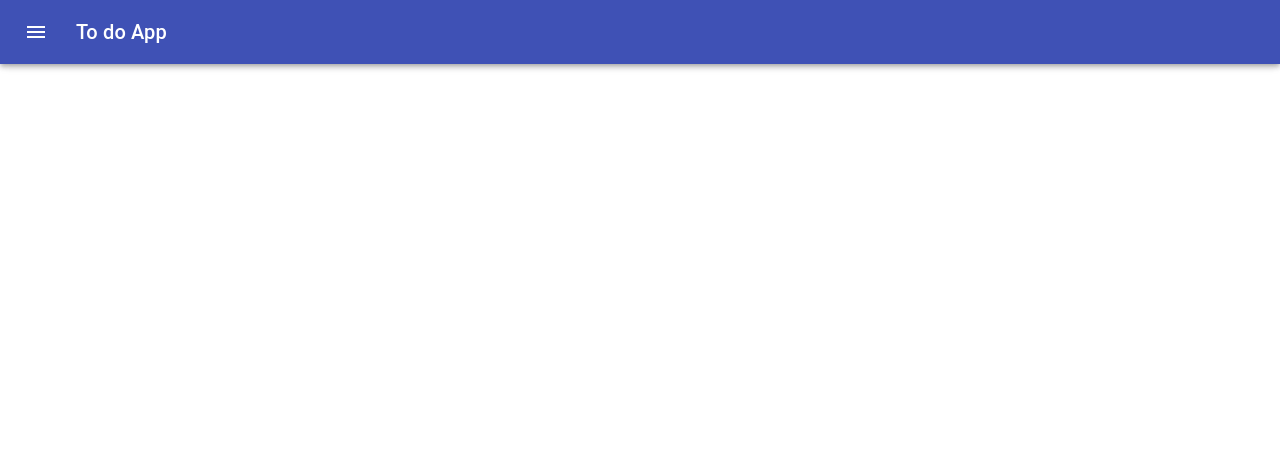
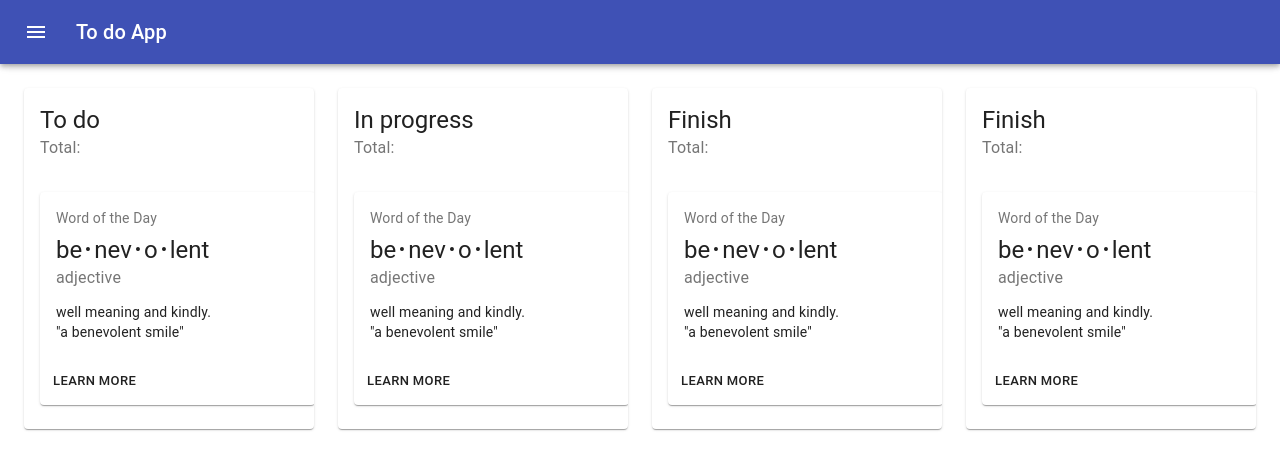
Before and after one commit to RafaelEstevam/to-do-app-lab-v, a React (Create React App) app: page /kanban in a window 1280 px wide. Shown: the top 470 px of the page. Built offline with nearby package versions, Linux system fonts and the light colour scheme.

Commit message:
Kanban view

```diff
--- a/src/components/header.component.js
+++ b/src/components/header.component.js
@@ -65,12 +65,12 @@
       </div>
       <Divider />
       <List>
-        <ListItem button onClick={() => {history.push("/dashboard")}}>
+        {/* <ListItem button onClick={() => {history.push("/dashboard")}}>
           <ListItemIcon>
             <InboxIcon />
           </ListItemIcon>
           <ListItemText primary={"Dashboard"} />
-        </ListItem>
+        </ListItem> */}
         <ListItem button onClick={() => {history.push("/kanban")}}>
           <ListItemIcon>
             <InboxIcon />
--- /dev/null
+++ b/src/components/task.card.component.js
@@ -0,0 +1,53 @@
+import React from 'react';
+import { makeStyles } from '@material-ui/core/styles';
+import Card from '@material-ui/core/Card';
+import CardActions from '@material-ui/core/CardActions';
+import CardContent from '@material-ui/core/CardContent';
+import Button from '@material-ui/core/Button';
+import Typography from '@material-ui/core/Typography';
+
+const useStyles = makeStyles({
+  root: {
+    minWidth: 275,
+  },
+  bullet: {
+    display: 'inline-block',
+    margin: '0 2px',
+    transform: 'scale(0.8)',
+  },
+  title: {
+    fontSize: 14,
+  },
+  pos: {
+    marginBottom: 12,
+  },
+});
+
+export default function TaskCard() {
+  const classes = useStyles();
+  const bull = <span className={classes.bullet}>•</span>;
+
+  return (
+    <Card className={classes.root}>
+      <CardContent>
+        <Typography className={classes.title} color="textSecondary" gutterBottom>
+          Word of the Day
+        </Typography>
+        <Typography variant="h5" component="h2">
+          be{bull}nev{bull}o{bull}lent
+        </Typography>
+        <Typography className={classes.pos} color="textSecondary">
+          adjective
+        </Typography>
+        <Typography variant="body2" component="p">
+          well meaning and kindly.
+          <br />
+          {'"a benevolent smile"'}
+        </Typography>
+      </CardContent>
+      <CardActions>
+        <Button size="small">Learn More</Button>
+      </CardActions>
+    </Card>
+  );
+}
--- /dev/null
+++ b/src/components/task.column.component.js
@@ -0,0 +1,18 @@
+import React from 'react';
+import { makeStyles } from '@material-ui/core/styles';
+import {Card, CardContent, CardHeader, Button, Typography} from '@material-ui/core';
+import TaskCard from './task.card.component';
+
+export default function TaskColumn({title, subheader}) {
+  return (
+    <Card>
+        <CardHeader
+            title={title}
+            subheader={subheader}
+        />
+        <CardContent>
+            <TaskCard />
+        </CardContent>
+    </Card>
+  );
+}
--- a/src/pages/CategoriesList/index.js
+++ b/src/pages/CategoriesList/index.js
@@ -32,7 +32,7 @@
             <DataTable
                 columns={columns}
                 data={data}
-                title="Lista de tarefas"
+                title="Categorias"
                 pagination
                 selectableRows
             />
--- a/src/pages/Kanban/index.js
+++ b/src/pages/Kanban/index.js
@@ -1,8 +1,23 @@
 import react from 'react';
+import {Grid, Card, CardHeader, CardContent} from '@material-ui/core';
+import TaskColumn from '../../components/task.column.component';
 
 const Kanban = () => {
     return (
-        <></>
+        <Grid container spacing={3}>
+            <Grid item xs={12} md={3}>
+                <TaskColumn title="To do" subheader="Total: " />
+            </Grid>
+            <Grid item xs={12} md={3}>
+                <TaskColumn title="In progress" subheader="Total: " />
+            </Grid>
+            <Grid item xs={12} md={3}>
+             <TaskColumn title="Finish" subheader="Total: " />
+            </Grid>
+            <Grid item xs={12} md={3}>
+                <TaskColumn title="Finish" subheader="Total: " />
+            </Grid>
+        </Grid>
     )
 }
 
```
